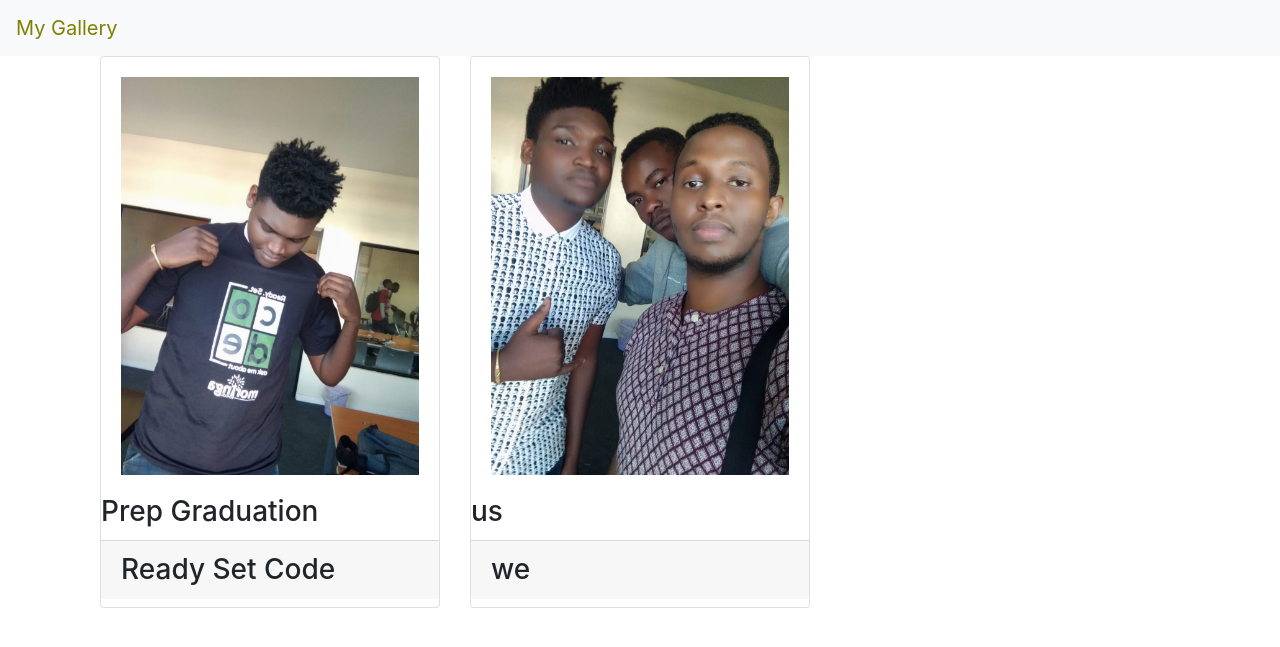
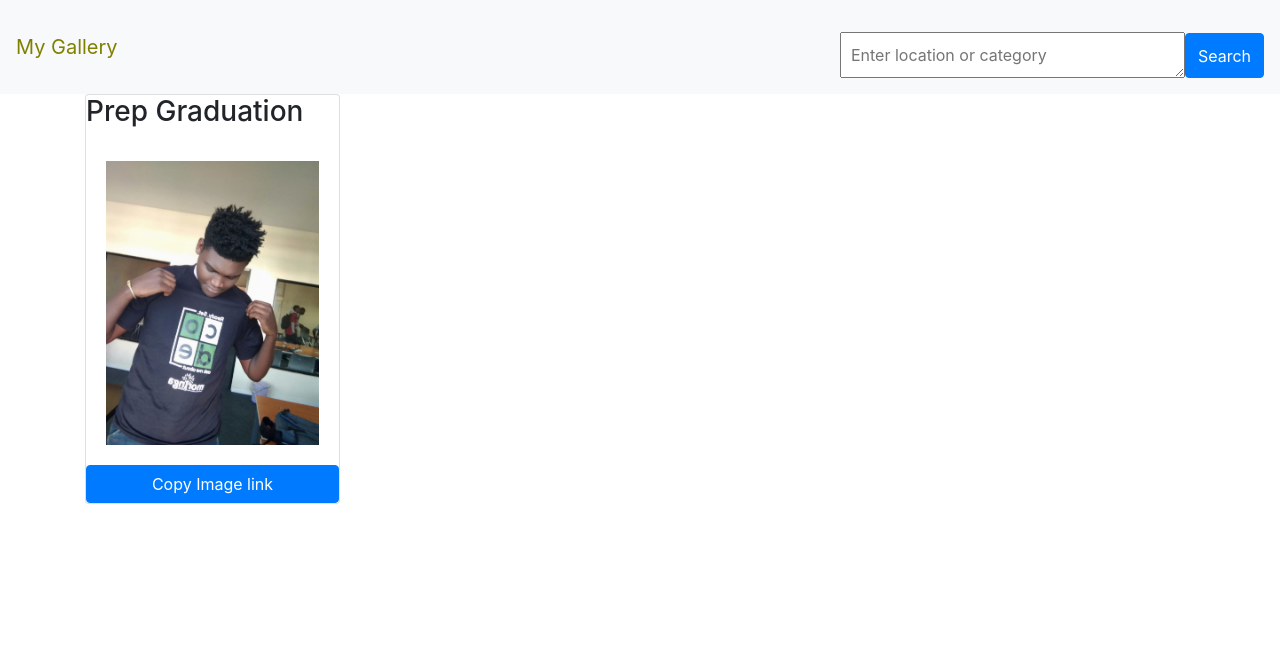
Before and after one commit to Nelsonkioko/Photo-gallery, a Django app: page / in a window 1280 px wide. Shown: the top 647 px of the page. Run offline with Django 3.2, Linux system fonts and the light colour scheme; data comes from the database, SQL or seed files in the repository; some libraries are stand-ins or nearby versions.

Commit message:
add search bar

```diff
--- a/Photo_gallery/urls.py
+++ b/Photo_gallery/urls.py
@@ -18,11 +18,12 @@
 from photos import views
 from django.conf import settings
 from django.conf.urls.static import static
+from photos.views import PicListView, GetLocation
 
 urlpatterns = [
     path('admin/', admin.site.urls),
-    path('', views.home, name='Photo-Gallery-home'),
-
+    path('', PicListView.as_view(), name='gallery-home'),
+    path('location/', GetLocation, name="get_location"),
 ]
 if settings.DEBUG:
-   urlpatterns += static(settings.MEDIA_URL, document_root=settings.MEDIA_ROOT)
+    urlpatterns += static(settings.MEDIA_URL, document_root=settings.MEDIA_ROOT)
--- a/photos/models.py
+++ b/photos/models.py
@@ -1,25 +1,26 @@
 from django.db import models
 
 
-class Image(models.Model):
-   image = models.ImageField(default='default.jpeg', upload_to='pictures')
-   image_name = models.CharField(max_length=100)
-   image_description = models.TextField()
+class Location(models.Model):
+    image_location = models.CharField(max_length=100)
 
-   def __str__(self):
-       return self.image_name
+    def __str__(self):
+        return self.image_location
 
 
-class Location(models.Model):
-   image = models.ForeignKey(Image, on_delete=models.CASCADE)
-   image_location = models.CharField(max_length=100)
+class Category(models.Model):
+    image_category = models.CharField(max_length=100)
 
-   def __str__(self):
-       return self.image_location
+    def __str__(self):
+        return self.image_category
 
-class Category(models.Model):
-   image = models.ForeignKey(Image, on_delete=models.CASCADE)
-   image_category = models.CharField(max_length=100)
 
-   def __str__(self):
-       return self.image_category
+class Image(models.Model):
+    image = models.ImageField(default='default.jpeg', upload_to='profile_pics')
+    image_name = models.CharField(max_length=100)
+    image_description = models.TextField()
+    image_location = models.ForeignKey(Location, on_delete=models.CASCADE)
+    image_category = models.ForeignKey(Category, on_delete=models.CASCADE)
+
+    def __str__(self):
+        return self.image_name
--- a/photos/views.py
+++ b/photos/views.py
@@ -1,7 +1,29 @@
 from django.shortcuts import render
-from.models import Image
+from .models import Image, Location, Category
+from django.views.generic import ListView
+
+
 def home(request):
-   context = {
-       'images': Image.objects.all()
-   }
-   return render(request, 'photos/home.html', context)
+    context = {
+        'images': Image.objects.all()
+    }
+    return render(request, 'photos/home.html', context)
+
+
+class PicListView(ListView):
+    model = Image
+    template_name = 'photos/home.html'
+    context_object_name = "images"
+
+
+def GetLocation(request):
+    data = request.GET["Location"]
+    locale = Location.objects.filter(image_location=data).first()
+    categ = Category.objects.filter(image_category=data).first()
+    if locale:
+        images = Image.objects.filter(image_location=locale)
+    elif categ:
+        images = Image.objects.filter(image_category=categ)
+    else:
+        images = {}
+    return render(request, 'location.html', {"images": images})
--- a/templates/base.html
+++ b/templates/base.html
@@ -12,6 +12,13 @@
 <body>
 <nav class="navbar navbar-light bg-light">
     <a class="navbar-brand" href="#" style="color:olive;">My Gallery</a>
+    <div>
+       <form action="{% url 'get_location' %}">
+           <div style="float:left;"><textarea name="Location" cols=30 rows=1 class="mt-4" placeholder="Enter location or category" style="padding:10px;"></textarea>
+</div>
+           <div style="float:left;"><input class="mb-2 btn btn-primary" type="submit" value="Search" style="height:45px;margin-top:25px;"/></div>
+       </form>
+   </div>
 </nav>
 <div class="container">
 {% block content %}
--- a/templates/photos/home.html
+++ b/templates/photos/home.html
@@ -1,16 +1,24 @@
 {% extends 'base.html' %}
 {% block content %}
-    <div class="container-fluid">
+
    <div class="row">
        {% for image in images %}
-                <div class="col-md-4">
+           <div class="col-md-3">
                <div class="card">
-                        <img class="card-body img-fluid" src="{{ image.image.url }}" alt="image">
                    <h3 class="card-title">{{ image.image_name }}</h3>
-                        <h3 class="card-footer">{{ image.image_description }}</h3>
+                   <img class="card-body img-fluid" src="{{ image.image.url }}" width="300" height="300" alt="image">
+                   <input type="hidden" value="{{ image.image.url }}" id="myInput">
+                   <button class="btn btn-primary" onclick="myFunction()">Copy Image link</button>
                </div>
            </div>
        {% endfor %}
    </div>
-    </div>
-{% endblock %}
+   <script>
+       function myFunction() {
+           var copyText = document.getElementById("myInput");
+           copyText.select();
+           document.execCommand("copy");
+           alert("link copied: " + copyText.value);
+       }
+   </script>
+{% endblock content %}
```
Also changed, not shown: templates/location.html (added, +22 -0 lines), db.sqlite3, media/profile_pics/IMG-20190308-WA0069.jpg (added), photos/migrations/0001_initial.py, photos/migrations/0002_auto_20190513_1458.py (deleted). Lines whose indentation alone changed are shown as unchanged.
